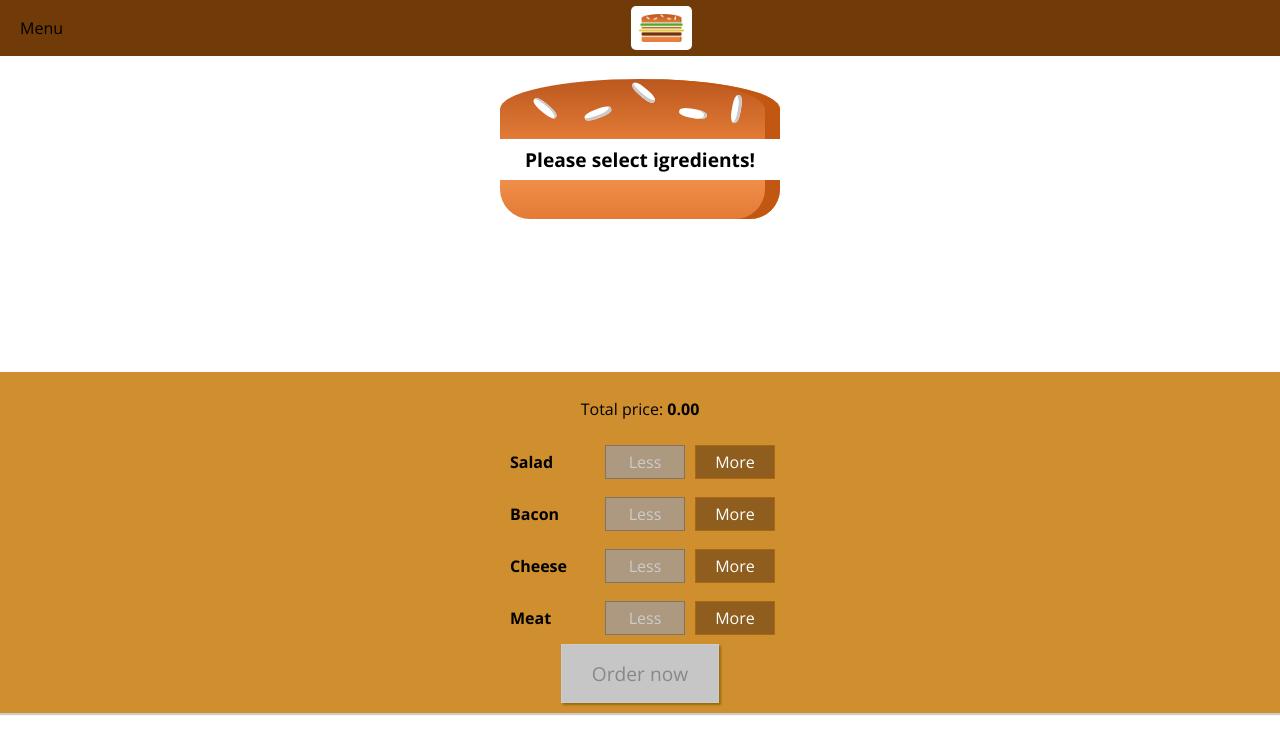
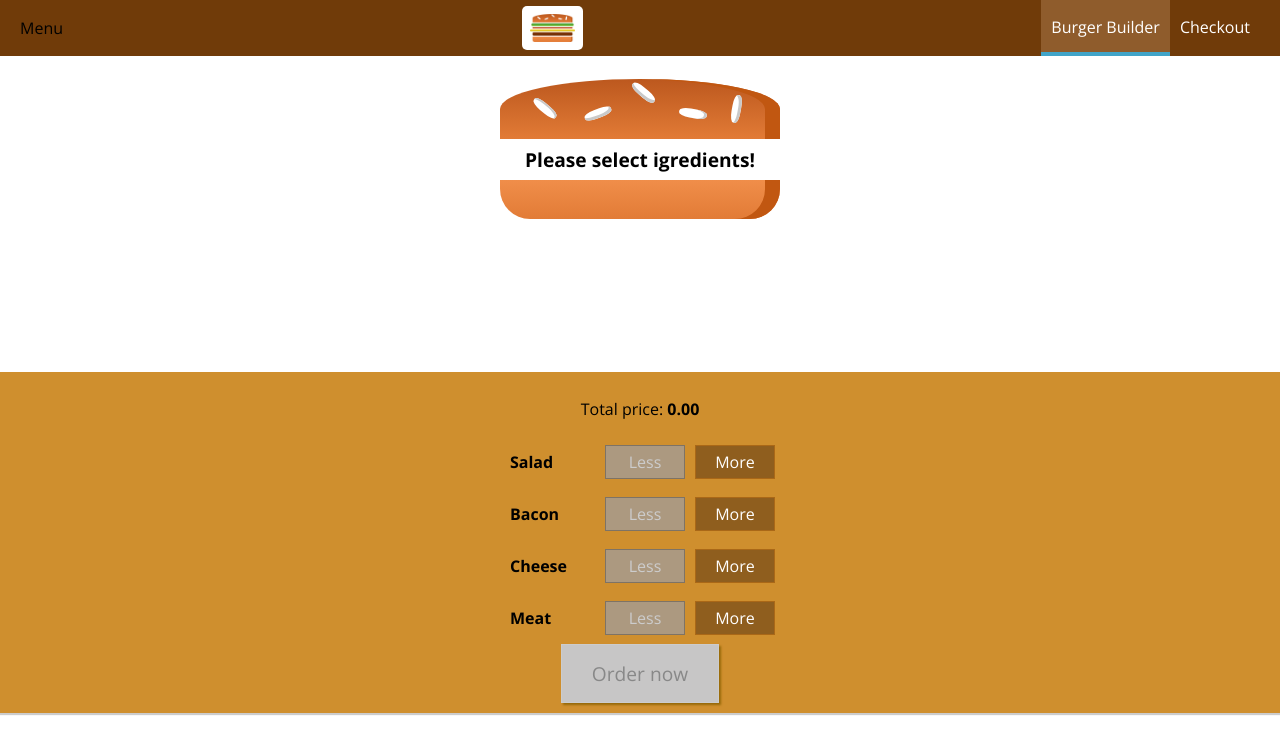
Before and after one commit to lakerka/react-course, a React app: page / in a window 1280 px wide. Shown: the top 754 px of the page. Built offline with nearby package versions, Linux system fonts and the light colour scheme.

Commit message:
Add some navigation items.

```diff
--- /dev/null
+++ b/src/components/UI/Navigation/NavigationItems/NavigationItem/NavigationItem.css
@@ -0,0 +1,26 @@
+.NavigationItem {
+    margin: 0;
+    box-sizing: border-box;
+    display: flex;
+    height: 100%;
+    align-items: center;
+
+}
+
+.NavigationItem a {
+    color: white;
+    text-decoration: none;
+    height: 100%;
+    padding: 16px 10px;
+    border-bottom: 4px solid transparent;
+    box-sizing: border-box;
+    display: block;
+}
+
+.NavigationItem a:hover,
+.NavigationItem a:active,
+.NavigationItem a.active {
+    background-color: #8F5C2C;
+    border-bottom: 4px solid #40A4C8;
+    color: white;
+}
--- /dev/null
+++ b/src/components/UI/Navigation/NavigationItems/NavigationItem/NavigationItem.js
@@ -0,0 +1,17 @@
+import React, { Component } from 'react';
+
+import classes from './NavigationItem.css';
+
+class NavigationItem extends Component {
+    render() {
+        return (
+            <li className={classes.NavigationItem}>
+                <a
+                    className={this.props.active ? classes.active : null}
+                    href={this.props.link}>{this.props.children}</a>
+            </li>
+        );
+    }
+}
+
+export default NavigationItem;
--- /dev/null
+++ b/src/components/UI/Navigation/NavigationItems/NavigationItems.css
@@ -0,0 +1,8 @@
+.NavigationItems {
+    margin: 0;
+    padding: 0;
+    list-style: none;
+    display: flex;
+    align-items: center;
+    height: 100%;
+}
--- /dev/null
+++ b/src/components/UI/Navigation/NavigationItems/NavigationItems.js
@@ -0,0 +1,18 @@
+import React, { Component } from 'react';
+
+
+import classes from './NavigationItems.css';
+import NavigationItem from './NavigationItem/NavigationItem';
+
+class NavigationItems extends Component {
+    render() {
+        return (
+            <ul className={classes.NavigationItems}>
+                <NavigationItem link="/" active={true}>Burger Builder</NavigationItem>
+                <NavigationItem link="/">Checkout</NavigationItem>
+            </ul>
+        );
+    }
+}
+
+export default NavigationItems;
--- a/src/components/UI/Navigation/Toolbar/Toolbar.js
+++ b/src/components/UI/Navigation/Toolbar/Toolbar.js
@@ -2,6 +2,7 @@
 
 import classes from './Toolbar.css';
 import Logo from '../../../Logo/Logo';
+import NavigationItems from '../NavigationItems/NavigationItems';
 
 class Toolbar extends Component {
     render() {
@@ -10,7 +11,7 @@
                 <div>Menu</div>
                 <Logo/>
                 <nav>
-
+                    <NavigationItems/>
                 </nav>
             </header>
         );
```
